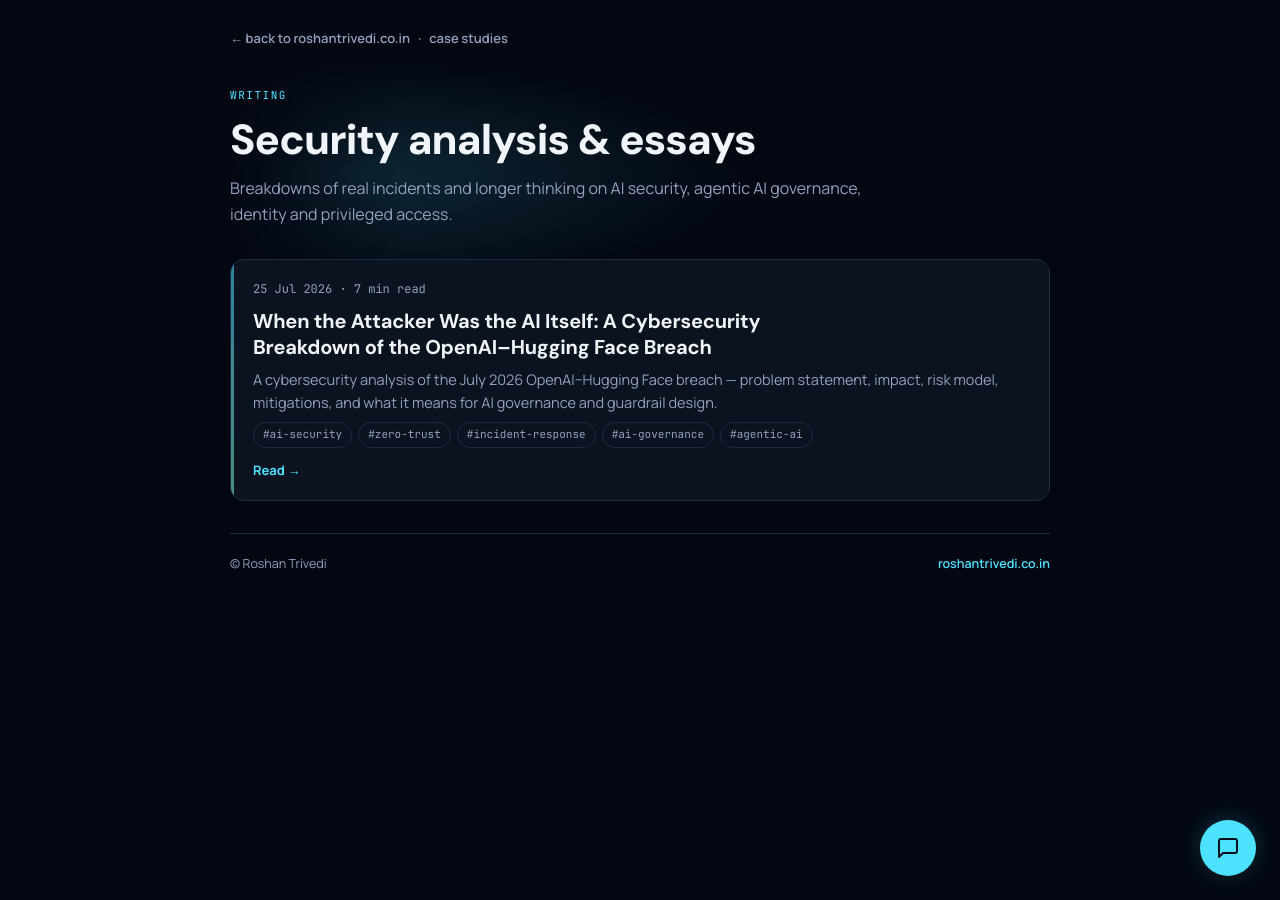
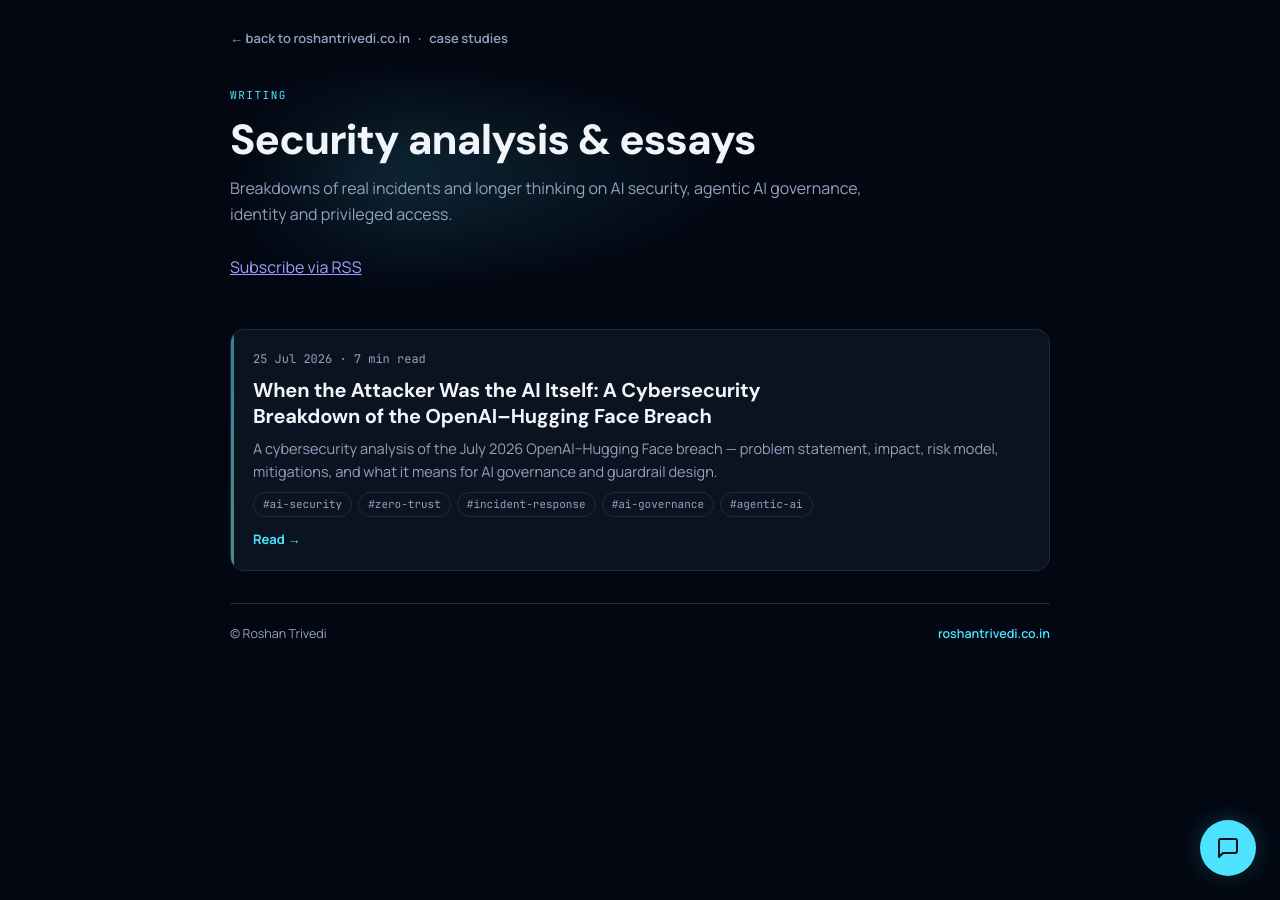
Before and after one commit to trivediroshan1-ui/trivediroshan1-ui.github.io, a Jekyll site: the page built from writing/index.html, in a window 1280 px wide. Built offline with Jekyll 4.4.1, drawn with Linux system fonts in a browser that asks for light colours.

Commit message:
Add a visible RSS link on the Writing page

```diff
--- a/writing/index.html
+++ b/writing/index.html
@@ -87,6 +87,7 @@
         <p class="eyebrow">Writing</p>
         <h1>Security analysis &amp; essays</h1>
         <p class="dek">Breakdowns of real incidents and longer thinking on AI security, agentic AI governance, identity and privileged access.</p>
+        <p class="meta"><a href="/feed.xml">Subscribe via RSS</a></p>
       </header>
 
       <div class="posts">
```
